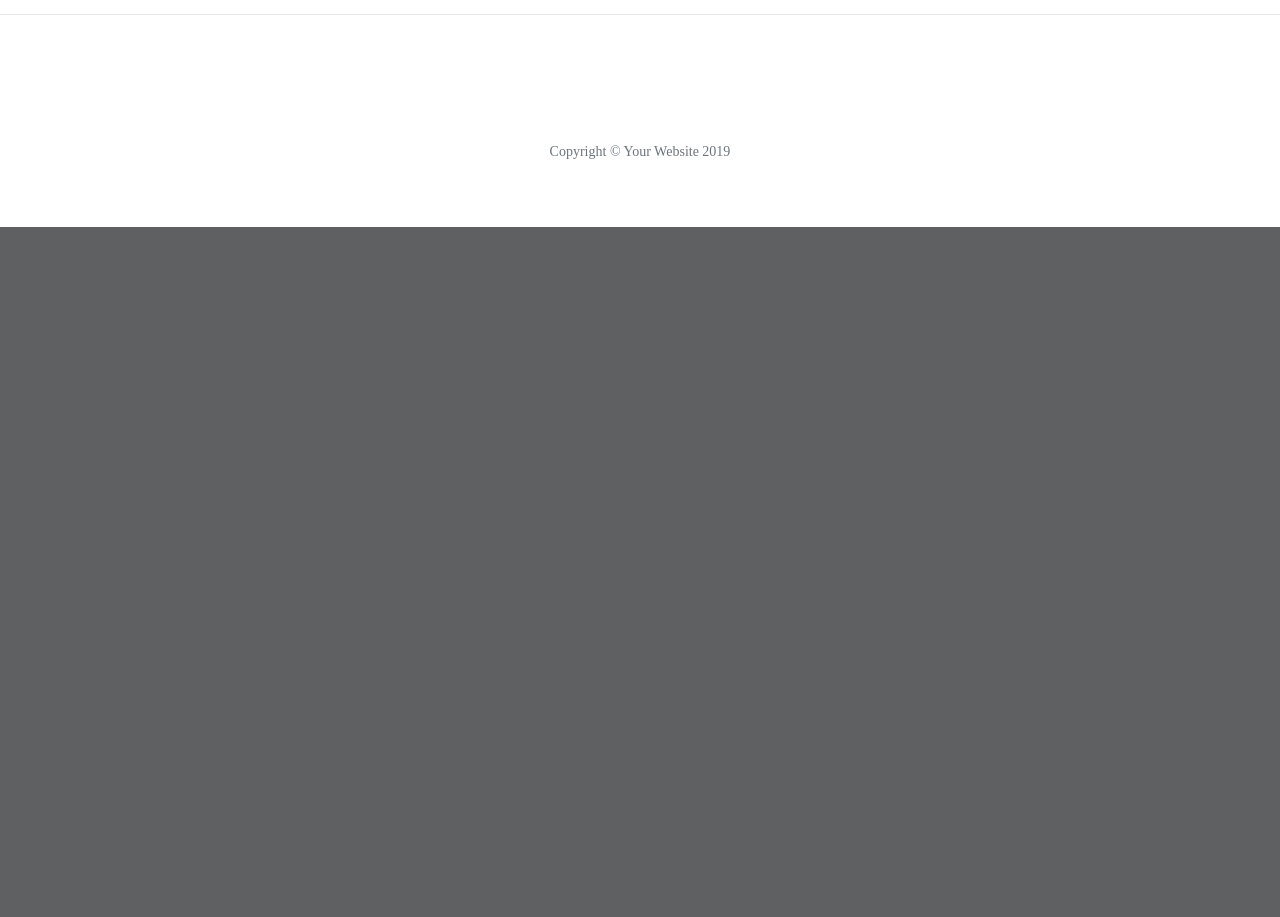
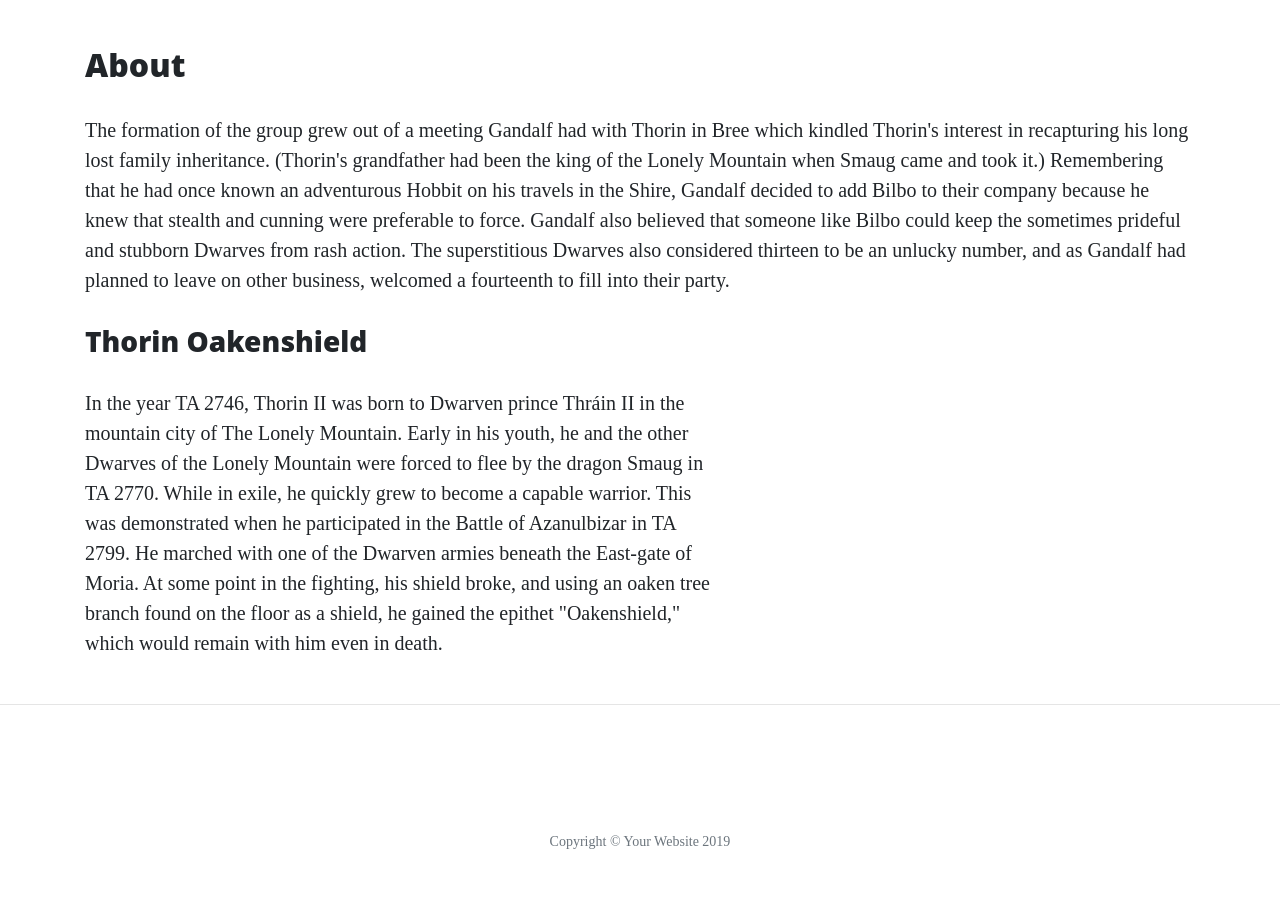
Before and after one commit to ShawnAhls/Flask, a Flask app: page /about in a window 1280 px wide. Shown: the part 632-1549 px from the top of the page. Before the commit the page ends 859 px from the top, so only its background shows below. Run offline with Flask 2, Linux system fonts and the light colour scheme; some libraries are stand-ins or nearby versions.

Commit message:
adding images and content

```diff
--- a/templates/about.html
+++ b/templates/about.html
@@ -1,3 +1,14 @@
 {% extends 'base.html' %} {% block content %}
-<h1>About</h1>
+    <h2>About</h2>
+        <p>
+        The formation of the group grew out of a meeting Gandalf had with Thorin in Bree which kindled Thorin's interest in recapturing his long lost family inheritance. (Thorin's grandfather had been the king of the Lonely Mountain when Smaug came and took it.) Remembering that he had once known an adventurous Hobbit on his travels in the Shire, Gandalf decided to add Bilbo to their company because he knew that stealth and cunning were preferable to force. Gandalf also believed that someone like Bilbo could keep the sometimes prideful and stubborn Dwarves from rash action. The superstitious Dwarves also considered thirteen to be an unlucky number, and as Gandalf had planned to leave on other business, welcomed a fourteenth to fill into their party.
+        </p>
+        <div class="row featurette">
+            <div class="col-md-7">
+                <h3>Thorin Oakenshield</h3>
+                    <p>
+                    In the year TA 2746, Thorin II was born to Dwarven prince Thráin II in the mountain city of The Lonely Mountain. Early in his youth, he and the other Dwarves of the Lonely Mountain were forced to flee by the dragon Smaug in TA 2770. While in exile, he quickly grew to become a capable warrior. This was demonstrated when he participated in the Battle of Azanulbizar in TA 2799. He marched with one of the Dwarven armies beneath the East-gate of Moria. At some point in the fighting, his shield broke, and using an oaken tree branch found on the floor as a shield, he gained the epithet "Oakenshield," which would remain with him even in death.
+                    </p>
+            </div>
+        </div>
 {% endblock %}
--- a/templates/base.html
+++ b/templates/base.html
@@ -12,7 +12,7 @@
     <!-- Navigation -->
   <nav class="navbar navbar-expand-lg navbar-light fixed-top" id="mainNav">
     <div class="container">
-      <a class="navbar-brand" href="index.html">Start Bootstrap</a>
+      <a class="navbar-brand" href="{{ url_for('index') }}">Thorin &amp; Company</a>
       <button class="navbar-toggler navbar-toggler-right" type="button" data-toggle="collapse" data-target="#navbarResponsive" aria-controls="navbarResponsive" aria-expanded="false" aria-label="Toggle navigation">
         Menu
         <i class="fas fa-bars"></i>
@@ -37,14 +37,14 @@
   </nav>
 
   <!-- Page Header -->
-  <header class="masthead" style="background-image: url('https://www.google.com/search?q=thorin+and+company&sxsrf=ACYBGNSqL8SZEYoCVyFEUzhKx1IpDLJIGQ:1581002758685&source=lnms&tbm=isch&sa=X&ved=2ahUKEwi908eenr3nAhUjmVwKHeCzAFgQ_AUoAXoECA8QAw&biw=1366&bih=695#imgrc=CFhJ3QG_XqgfkM')">
+  <header class="masthead" style="background-image: url('https://www.deviantart.com/art-calavera/art/The-Hobbit-Thorin-and-Company-341472935')">
     <div class="overlay"></div>
     <div class="container">
       <div class="row">
         <div class="col-lg-8 col-md-10 mx-auto">
           <div class="site-heading">
-            <h1>Clean Blog</h1>
-            <span class="subheading">A Blog Theme by Start Bootstrap</span>
+            <h1>Thorin &amp; Company</h1>
+            <span class="subheading">Thorin and his company of dwarves</span>
           </div>
         </div>
       </div>
--- a/templates/careers.html
+++ b/templates/careers.html
@@ -1,3 +1,3 @@
 {% extends 'base.html' %} {% block content %}
-<h1>Come Work With Us!</h1>
+<h2>Come Work With Us!</h2>
 {% endblock %}
--- a/templates/contact.html
+++ b/templates/contact.html
@@ -1,3 +1,3 @@
 {% extends 'base.html' %} {% block content %}
-<h1>Contact Us!</h1>
+<h2>Contact Us!</h2>
 {% endblock %}
```
